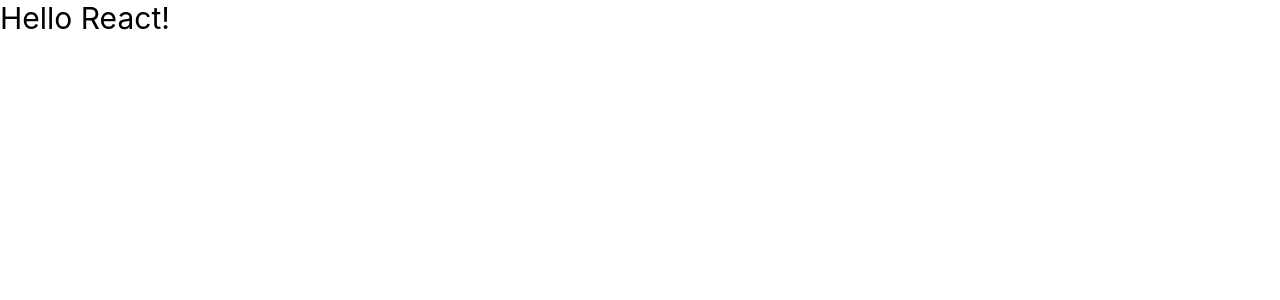
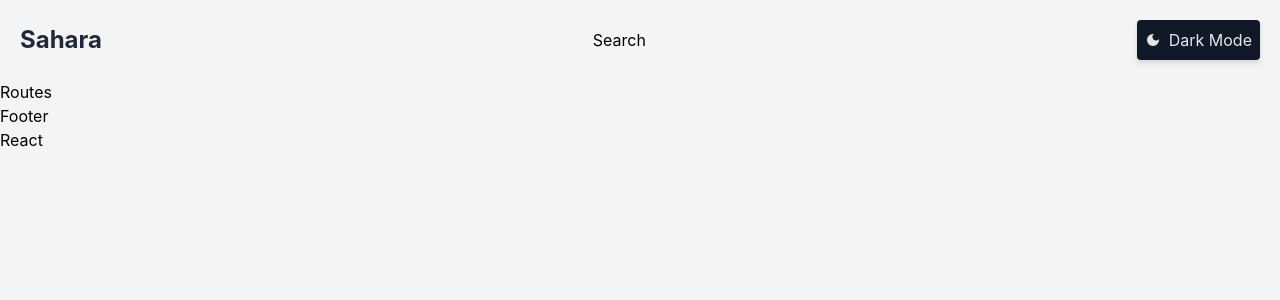
Before and after one commit to ejajahmad/sahara-search-engine, a React (Create React App) app: page / in a window 1280 px wide. Shown: the top 300 px of the page. Built offline with nearby package versions, Linux system fonts and the light colour scheme.

Commit message:
Navbar: Logo, Darkmode

```diff
--- a/package.json
+++ b/package.json
@@ -8,7 +8,11 @@
     "@testing-library/user-event": "^13.5.0",
     "react": "^18.1.0",
     "react-dom": "^18.1.0",
+    "react-icons": "^4.3.1",
+    "react-player": "^2.10.1",
+    "react-router-dom": "^6.3.0",
     "react-scripts": "5.0.1",
+    "use-debounce": "^8.0.1",
     "web-vitals": "^2.1.4"
   },
   "scripts": {
@@ -36,6 +40,7 @@
     ]
   },
   "devDependencies": {
+    "@types/react": "^18.0.9",
     "autoprefixer": "^10.4.7",
     "postcss": "^8.4.13",
     "tailwindcss": "^3.0.24"
--- a/src/App.js
+++ b/src/App.js
@@ -1,7 +1,26 @@
+// Style Imports
+
+// React Imports
+import React, { useState } from "react";
+
+// External Libraries
+
+// Internal Imports
+import { Footer } from "./components/Footer";
+import { Navbar } from "./components/Navbar";
+import { Routes } from "./components/Routes";
+
 function App() {
+  const [darkTheme, setDarkTheme] = useState(false);
+
   return (
-    <div className="App">
-      <h1 className="text-3xl ">Hello React!</h1>
+    <div className={darkTheme ? "dark" : ""}>
+      <div className=" bg-gray-100 dark:bg-gray-900 dark:text-gray-200 min-h-screen">
+        <Navbar darkTheme={darkTheme} setDarkTheme={setDarkTheme} />
+        <Routes darkTheme={darkTheme} />
+        <Footer />
+        <h1>React</h1>
+      </div>
     </div>
   );
 }
--- /dev/null
+++ b/src/components/Footer.jsx
@@ -0,0 +1,5 @@
+import React from "react";
+
+export const Footer = () => {
+  return <div>Footer</div>;
+};
--- /dev/null
+++ b/src/components/Navbar.jsx
@@ -0,0 +1,35 @@
+import React from "react";
+
+import { Link } from "react-router-dom";
+import { MdDarkMode } from "react-icons/md";
+import { MdLightMode } from "react-icons/md";
+import { Search } from "./Search";
+
+export const Navbar = ({ darkTheme, setDarkTheme }) => {
+  return (
+    <div className=" p-5  flex flex-wrap justify-center align-middle sm:justify-between">
+      <div className="flex justify-between items-center w-screen">
+        <Link to="/">
+          <p className="text-2xl font-bold text-gray-800 dark:text-gray-200">Sahara</p>
+        </Link>
+
+        <Search />
+
+        <button
+          className=" bg-gray-900  text-gray-200 dark:bg-gray-100  dark:text-gray-800 p-2 rounded drop-shadow-md"
+          onClick={() => setDarkTheme(!darkTheme)}
+        >
+          {darkTheme ? (
+            <span className="flex flex-row items-center gap-2">
+              <MdLightMode /> Light Mode
+            </span>
+          ) : (
+            <span className="flex flex-row items-center gap-2">
+              <MdDarkMode /> Dark Mode
+            </span>
+          )}
+        </button>
+      </div>
+    </div>
+  );
+};
--- /dev/null
+++ b/src/components/Routes.jsx
@@ -0,0 +1,5 @@
+import React from "react";
+
+export const Routes = () => {
+  return <div>Routes</div>;
+};
--- /dev/null
+++ b/src/components/Search.jsx
@@ -0,0 +1,5 @@
+import React from "react";
+
+export const Search = () => {
+  return <div>Search</div>;
+};
--- a/src/index.js
+++ b/src/index.js
@@ -2,10 +2,13 @@ import React from "react";
 import ReactDOM from "react-dom/client";
 import App from "./App";
 import "./index.css";
+import { BrowserRouter } from "react-router-dom";
 
 const root = ReactDOM.createRoot(document.getElementById("root"));
 root.render(
-  <React.StrictMode>
-    <App />
-  </React.StrictMode>
+  <BrowserRouter>
+    <React.StrictMode>
+      <App />
+    </React.StrictMode>
+  </BrowserRouter>
 );
--- a/tailwind.config.js
+++ b/tailwind.config.js
@@ -1,5 +1,6 @@
 module.exports = {
   content: ["./src/**/*.{js,jsx,ts,tsx}"],
+  darkMode: "class",
   theme: {
     extend: {},
   },
```
Also changed, not shown: 1 other file (tests, documents, lock files or other folders).
